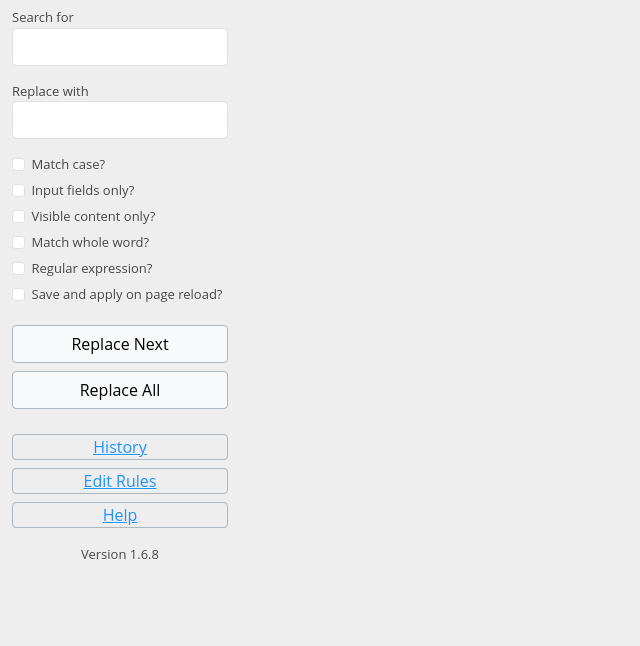
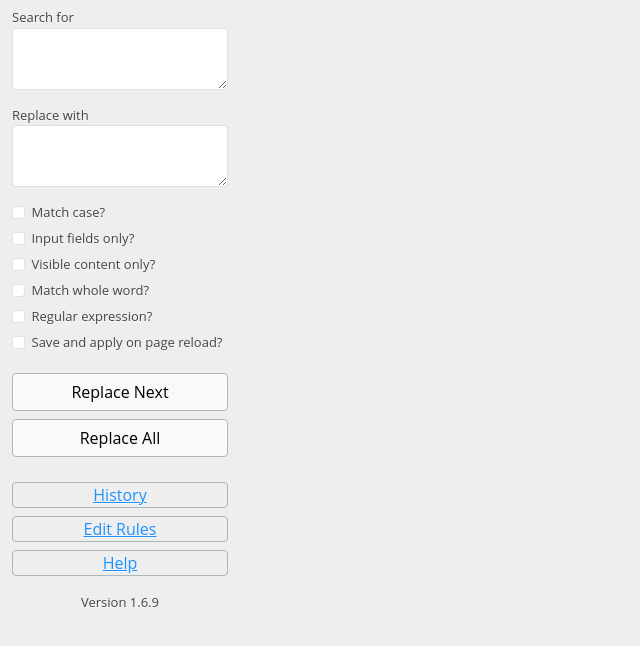
Before and after one commit to forgetso/search-replace, a website built with webpack: page assets/popup.html in a window 1280 px wide. Shown: the whole page, without its empty margins (0-640 px from the left). Built offline with nearby package versions, Linux system fonts and the light colour scheme.

Commit message:
Use text areas instead of inputs (#59)

```diff
--- a/assets/popup.html
+++ b/assets/popup.html
@@ -87,14 +87,14 @@
         <form id="searchReplaceForm">
             <div class="first-row form-group">
                 <label for="searchTerm">Search for</label>
-                <input class="data_field form-control rounded-1" name="searchTerm" id="searchTerm" type="text"/>
+                <textarea class="data_field form-control rounded-1" name="searchTerm" id="searchTerm" type="text"></textarea>
             </div>
             <div class="form-group" id="searchTermCount">
                 <p></p>
             </div>
             <div class="form-group">
                 <label for="replaceTerm">Replace with</label>
-                <input class="data_field form-control rounded-1" name="replaceTerm" id="replaceTerm" type="text"/>
+                <textarea class="data_field form-control rounded-1" name="replaceTerm" id="replaceTerm" type="text"></textarea>
             </div>
             <div class="form-group" id="hints">
                 <p></p>
@@ -163,7 +163,7 @@
 
 </div>
 
-<div class="text-center">Version 1.6.8</div>
+<div class="text-center">Version 1.6.9</div>
 </body>
 
 </html>
--- a/package.json
+++ b/package.json
@@ -1,6 +1,6 @@
 {
   "name": "search_and_replace",
-  "version": "1.6.8",
+  "version": "1.6.9",
   "resolutions": {
     "author": "Chris Taylor <cjtaylor38@gmail.com>"
   },
```
Also changed, not shown: manifest.json, 1 other file.
